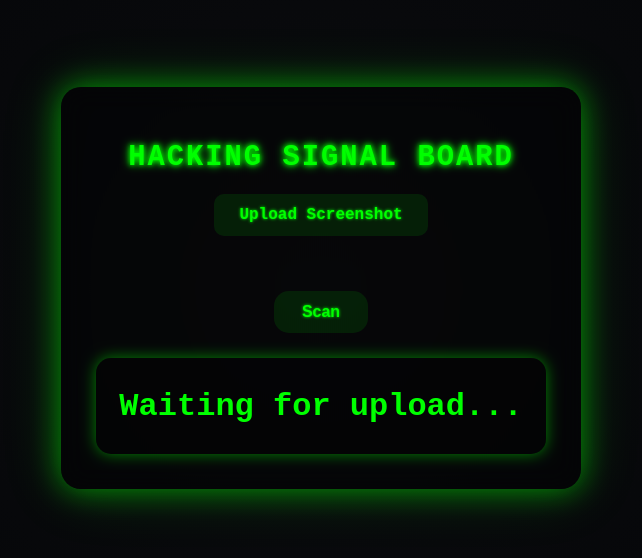
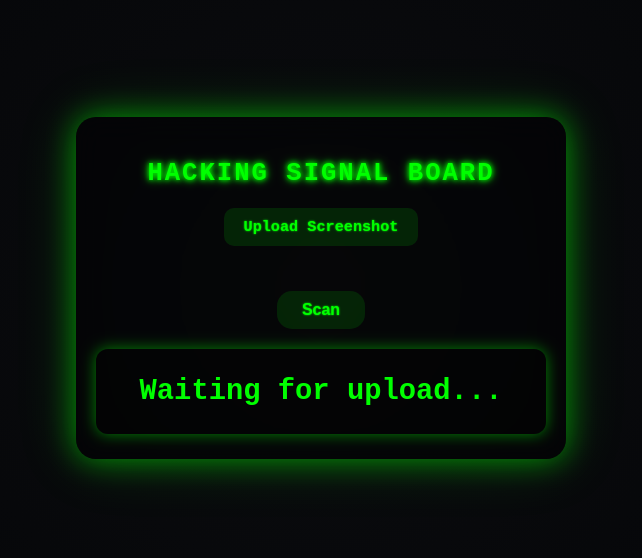
Before and after one commit to werfetg/BOTX, a plain HTML site: page index.html in a window 1280 px wide. Shown: the part 112-670 px from the top of the page, without its empty margins (319-961 px from the left). Drawn offline with Linux system fonts and the light colour scheme.

Commit message:
Update index.html

```diff
--- a/index.html
+++ b/index.html
@@ -3,7 +3,7 @@
 <head>
 <meta charset="UTF-8">
 <meta name="viewport" content="width=device-width, initial-scale=1.0">
-<title>Hacking Binary Signal Board</title>
+<title>Mobile Hacking Signal Board</title>
 <style>
 /* -------------------- Body & Container -------------------- */
 body {
@@ -13,19 +13,20 @@ body {
     display: flex;
     justify-content: center;
     align-items: center;
-    height: 100vh;
+    min-height: 100vh;
     color: #00ff00;
-    overflow: hidden;
+    overflow-x: hidden;
 }
 
 .container {
-    background: rgba(0,0,0,0.4);
-    backdrop-filter: blur(12px);
-    -webkit-backdrop-filter: blur(12px);
+    background: rgba(0,0,0,0.45);
+    backdrop-filter: blur(14px);
+    -webkit-backdrop-filter: blur(14px);
     border-radius: 20px;
-    padding: 35px;
+    padding: 25px 20px;
     box-shadow: 0 0 30px rgba(0,255,0,0.5), 0 0 60px rgba(0,255,0,0.2);
-    width: 450px;
+    width: 90%;
+    max-width: 450px;
     text-align: center;
     position: relative;
 }
@@ -33,7 +34,7 @@ body {
 /* -------------------- Titles & Buttons -------------------- */
 h1 {
     margin-bottom: 20px;
-    font-size: 1.8rem;
+    font-size: 1.6rem;
     letter-spacing: 2px;
     color: #00ff00;
     text-shadow: 0 0 5px #00ff00, 0 0 10px #00ff00;
@@ -43,32 +44,33 @@ input[type="file"] { display: none; }
 
 label.upload-btn {
     display: inline-block;
-    padding: 12px 25px;
-    background: rgba(0,255,0,0.1);
+    padding: 10px 20px;
+    background: rgba(0,255,0,0.12);
     border-radius: 10px;
     cursor: pointer;
     margin-bottom: 20px;
     transition: 0.3s;
     font-weight: bold;
     color: #00ff00;
-    text-shadow: 0 0 3px #00ff00;
+    text-shadow: 0 0 2px #00ff00;
+    font-size: 0.95rem;
 }
 label.upload-btn:hover {
     background: rgba(0,255,0,0.3);
 }
 
 button.generate-btn {
-    padding: 12px 28px;
+    padding: 10px 25px;
     border: none;
     border-radius: 15px;
-    background: rgba(0,255,0,0.1);
+    background: rgba(0,255,0,0.12);
     color: #00ff00;
     font-size: 1rem;
     cursor: pointer;
     transition: 0.3s;
-    margin-top: 15px;
+    margin-top: 10px;
     font-weight: bold;
-    text-shadow: 0 0 3px #00ff00;
+    text-shadow: 0 0 2px #00ff00;
 }
 button.generate-btn:hover {
     background: rgba(0,255,0,0.3);
@@ -77,11 +79,12 @@ button.generate-btn:hover {
 /* -------------------- Preview & Scanner -------------------- */
 #preview-container {
     position: relative;
-    margin-top: 20px;
+    margin-top: 15px;
+    width: 100%;
 }
 
 #preview {
-    max-width: 100%;
+    width: 100%;
     border-radius: 10px;
     border: 2px solid rgba(0,255,0,0.3);
     display: none;
@@ -102,14 +105,14 @@ button.generate-btn:hover {
 
 /* -------------------- Signal Box -------------------- */
 #signal {
-    margin-top: 25px;
-    font-size: 2rem;
+    margin-top: 20px;
+    font-size: 1.8rem;
     font-weight: bold;
-    padding: 18px;
-    border-radius: 15px;
+    padding: 15px;
+    border-radius: 12px;
     background: rgba(0,0,0,0.25);
     box-shadow: 0 0 15px rgba(0,255,0,0.5);
-    min-height: 60px;
+    min-height: 55px;
     display: flex;
     justify-content: center;
     align-items: center;
@@ -119,8 +122,8 @@ button.generate-btn:hover {
 /* -------------------- Icon Styles -------------------- */
 .signal-icon {
     font-weight: bold;
-    font-size: 1.6rem;
-    margin-left: 12px;
+    font-size: 1.4rem;
+    margin-left: 10px;
     display: inline-block;
 }
 
@@ -130,6 +133,13 @@ button.generate-btn:hover {
 
 .signal-sell::before {
     content: "📉";
+}
+
+/* -------------------- Responsive -------------------- */
+@media(max-width: 480px){
+    h1 { font-size: 1.4rem; }
+    label.upload-btn, button.generate-btn { font-size: 0.9rem; padding: 8px 18px; }
+    #signal { font-size: 1.5rem; padding: 12px; min-height: 50px; }
 }
 </style>
 </head>
@@ -173,7 +183,7 @@ screenshotInput.addEventListener('change', function(e) {
 });
 
 // -------------------- Scan Function --------------------
-function startScan(repeats = 3, speed = 1200) { // স্লো এবং হ্যাকিং ফিল
+function startScan(repeats = 3, speed = 1200) {
     scanner.style.display = 'block';
     signalDiv.textContent = "Scanning...";
     signalDiv.style.color = "#00ff00";
```
